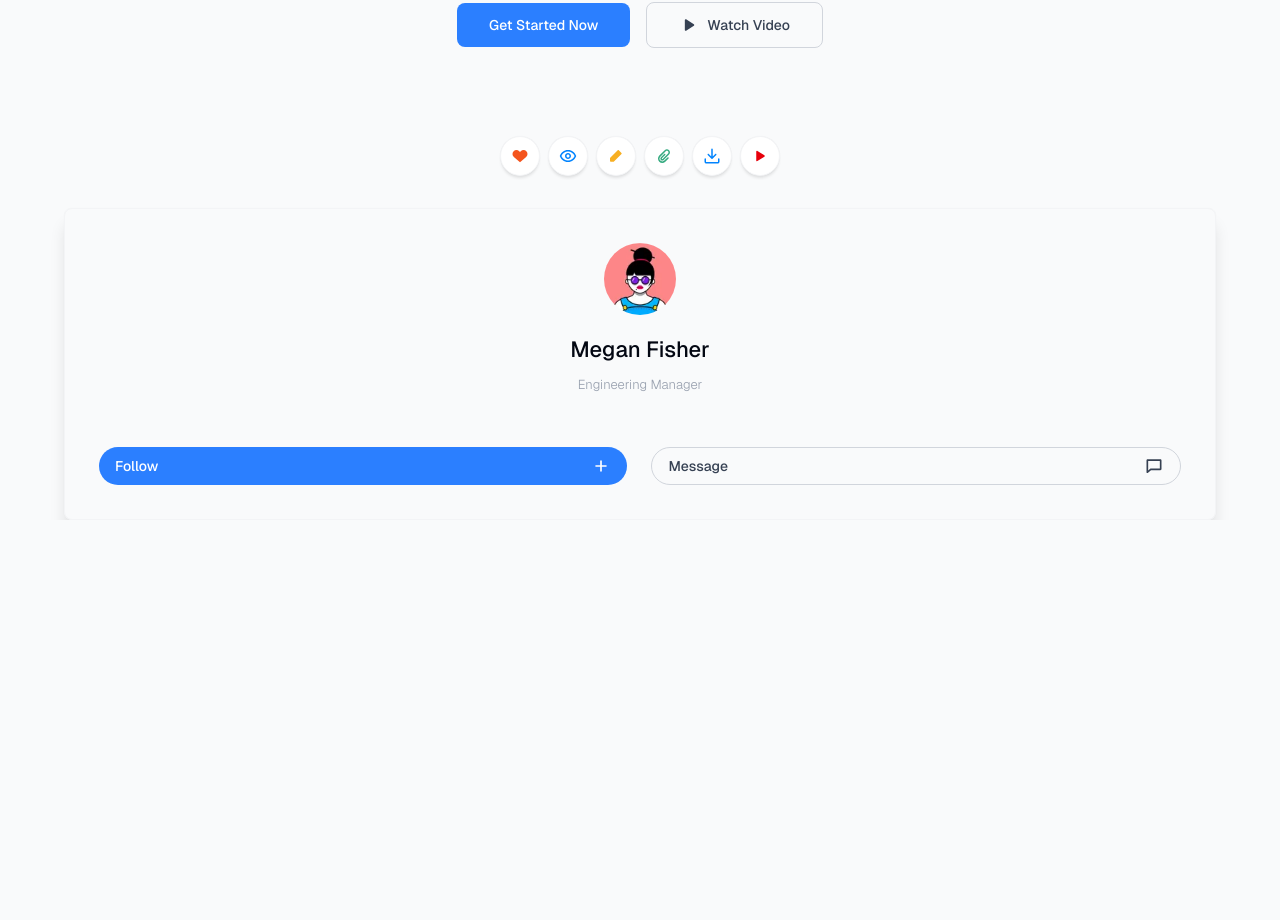
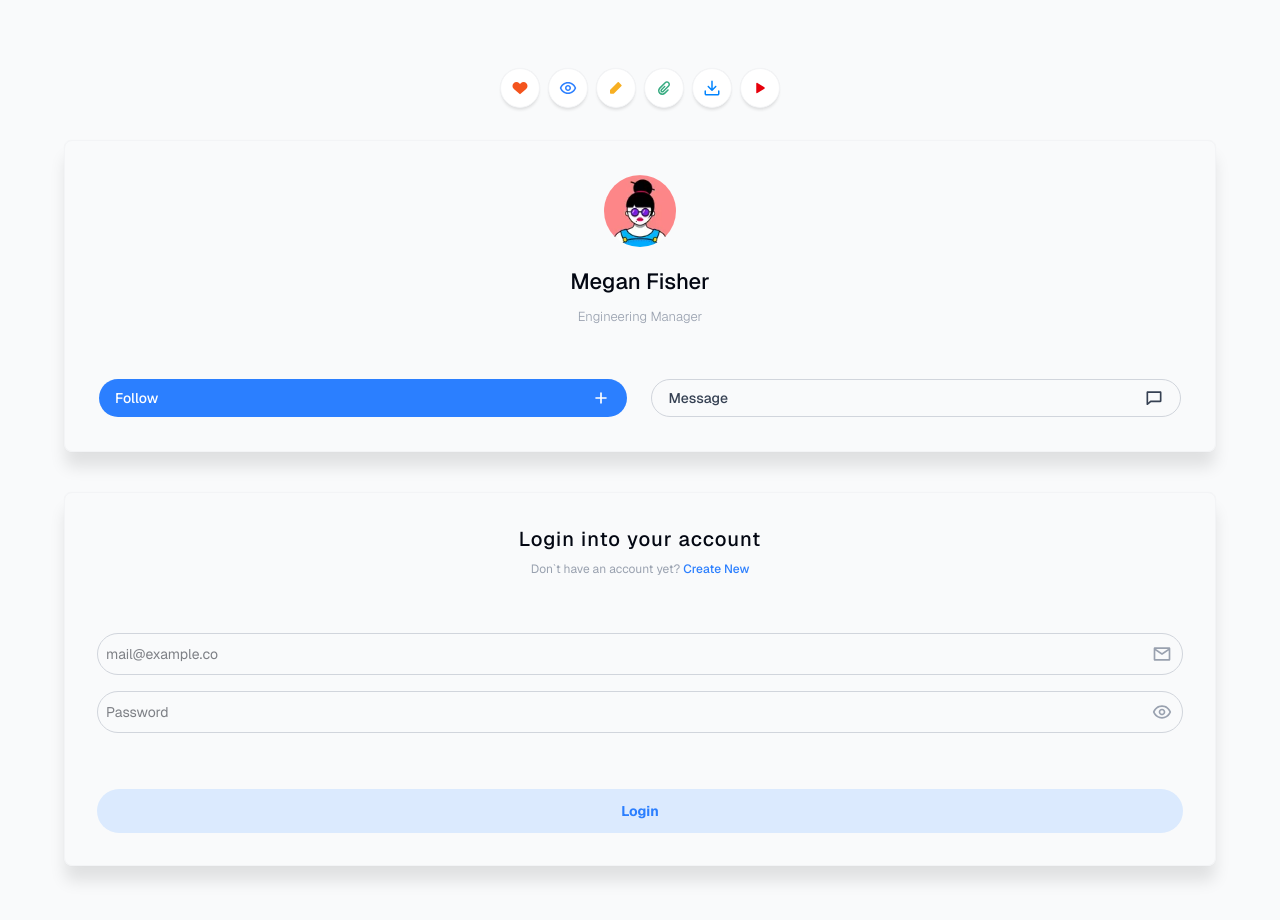
Before and after one commit to homow/atomize-design, a React (Vite) app: page / in a window 1280 px wide. Shown: the part 302-1222 px from the top of the page. Before the commit the page ends 822 px from the top, so only its background shows below. Built offline with nearby package versions, Linux system fonts and the light colour scheme.

Commit message:
create login from in HeroSection Component

```diff
--- a/src/components/icons/SvgDefs.jsx
+++ b/src/components/icons/SvgDefs.jsx
@@ -33,8 +33,6 @@ class SvgDefs extends Component {
                 {/* <=== Eye ===> */}
                 <symbol id={"Eye-icon"} viewBox="0 0 24 24">
                     <path
-                        fill="#0284FE"
-                        fillRule="evenodd"
                         d="M12,18 C15.9720575,18 18.9649443,15.8444121 20.8094763,12 C18.9649443,8.15558794 15.9720575,6 12,6 C8.02794253,6 5.03505566,8.15558794 3.19052368,12 C5.03505566,15.8444121 8.02794253,18 12,18 Z M1,12 C2.903,7.43896104 6.5,4 12,4 C17.5,4 21.097,7.43896104 23,12 C21.097,16.561039 17.5,20 12,20 C6.5,20 2.903,16.561039 1,12 Z M10,12 C10,10.8912362 10.8912362,10 12,10 C13.1087638,10 14,10.8912362 14,12 C14,13.1087638 13.1087638,14 12,14 C10.8912362,14 10,13.1087638 10,12 Z M8,12 C8,14.2133333 9.78666667,16 12,16 C14.2133333,16 16,14.2133333 16,12 C16,9.78666667 14.2133333,8 12,8 C9.78666667,8 8,9.78666667 8,12 Z"
                     />
                 </symbol>
@@ -74,6 +72,13 @@ class SvgDefs extends Component {
                         d="M19,6 L5,6 L5,17.3419209 L7.3796773,15.3936192 C7.69417855,15.1361291 8.09061112,14.9951167 8.5,14.9951167 L19,14.9951167 L19,6 Z M19.65,16.9985025 L8.4,16.9985025 L4.47616596,20.2683642 C4.09431675,20.5865718 3.52680852,20.5349802 3.20860085,20.153131 C3.0738146,19.9913875 3,19.7875079 3,19.576965 L3,5.35 C3,4.60441559 3.60441559,4 4.35,4 L19.65,4 C20.3955844,4 21,4.60441559 21,5.35 L21,15.6485025 C21,16.3940869 20.3955844,16.9985025 19.65,16.9985025 Z"
                     />
                 </symbol>
+                {/* <=== mail ===> */}
+                <symbol id={"mail-icon"} viewBox="0 0 24 24">
+                    <path
+                        fillRule="evenodd"
+                        d="M22.0001063,5.98448999 C22.0002481,5.99422236 22.0002479,6.00395091 22.0001063,6.01367238 L22.0001063,18.5 C22.0001063,19.3284271 21.3285334,20 20.5001063,20 L3.50010627,20 C2.67167915,20 2.00010627,19.3284271 2.00010627,18.5 L2.00010627,6.01367238 C1.99996468,6.00395091 1.99996447,5.99422236 2.00010627,5.98448999 L2.00010627,5.5 C2.00010627,4.67157288 2.67167915,4 3.50010627,4 L20.5001063,4 C21.3285334,4 22.0001063,4.67157288 22.0001063,5.5 L22.0001063,5.98448994 Z M4.80288191,6 L12.0001063,10.7981496 L19.1973306,6 L4.80288191,6 Z M20.0001063,7.86851709 L12.5548065,12.8320503 C12.2189071,13.0559832 11.7813055,13.0559832 11.4454061,12.8320503 L4.00010627,7.86851709 L4.00010627,18 L20.0001063,18 L20.0001063,7.86851709 Z"
+                    />
+                </symbol>
             </svg>
         )
     }
--- a/src/layout/header/Header.jsx
+++ b/src/layout/header/Header.jsx
@@ -25,7 +25,7 @@ class Header extends Component {
         const {theme} = this.state;
 
         return (
-            <header className={"py-4 bg-primary-bg text-primary-gray font-medium text-sm relative"}>
+            <header className={"fixed z-20 right-0 left-0 top-0 py-4 bg-primary-bg text-primary-gray font-medium text-sm"}>
                 <div className={"container flex items-center justify-between"}>
                     {/* <=== header logo ===> */}
                     <div>
--- a/src/layout/main/Main.jsx
+++ b/src/layout/main/Main.jsx
@@ -4,7 +4,7 @@ import HeroSection from '@/layout/main/hero-section/HeroSection.jsx';
 class Main extends Component {
     render () {
         return (
-            <main className={"pt-14"}>
+            <main className={"pt-14 mb-20"}>
                 {/* <=== hero section ===> */}
                 <HeroSection/>
             </main>
--- a/src/layout/main/hero-section/bottom-hero-section/BottomHeroSection.jsx
+++ b/src/layout/main/hero-section/bottom-hero-section/BottomHeroSection.jsx
@@ -7,12 +7,12 @@ class BottomHeroSection extends Component {
         return (
             <div className={"container mt-20"}>
                 {/* <=== user profile card ===> */}
-                <div className={""}>
+                <div>
                     <div className={"mb-8 space-x-2 text-center"}>
                         <CircleIconsBox icon={<svg className={"size-4.5"}>
                             <use href="#heart-icon"></use>
                         </svg>}/>
-                        <CircleIconsBox icon={<svg className={"size-4.5"}>
+                        <CircleIconsBox icon={<svg className={"fill-blue-500 size-4.5"}>
                             <use href="#Eye-icon"></use>
                         </svg>}/>
                         <CircleIconsBox icon={<svg className={"size-4.5"}>
@@ -31,9 +31,29 @@ class BottomHeroSection extends Component {
                     <UserProfileCard/>
                 </div>
 
-                {/* <=== hero section ===> */}
-                <div>
+                {/* <=== small login card ===> */}
+                <div className={"mt-10 shadow-rounded-box text-center p-8 space-y-14"}>
+                    <div className={"space-y-2"}>
+                        <p className={"text-xl font-medium tracking-wider"}>Login into your account</p>
+                        <p className={"text-gray-lt text-xs"}>Don`t have an account yet? <span className={"text-blue-500 font-medium cursor-pointer"}>Create New</span></p>
+                    </div>
 
+                    <div className={"flex flex-col gap-4"}>
+                        <label htmlFor={"mail-input"} className={"relative rounded-full pl-2 pr-8 py-2 border border-border-gray focus-within:border-blue-500 transition-all"}>
+                            <input placeholder={"mail@example.co"} id={"mail-input"} className={"w-full block peer outline-none grow text-sm xs:text-base placeholder:text-sm"} type="text"/>
+                            <svg className={"absolute top-1/2 -translate-1/2 right-0 size-5 fill-gray-lt"}>
+                                <use href="#mail-icon"></use>
+                            </svg>
+                        </label>
+                        <label htmlFor={"password-input"} className={"relative rounded-full pl-2 pr-8 py-2 border border-border-gray focus-within:border-blue-500 transition-all"}>
+                            <input placeholder={"Password"} id={"password-input"} className={"w-full block peer outline-none grow text-sm xs:text-base placeholder:text-sm"} type="text"/>
+                            <svg className={"absolute top-1/2 -translate-1/2 right-0 size-5 fill-gray-lt"}>
+                                <use href="#Eye-icon"></use>
+                            </svg>
+                        </label>
+                    </div>
+
+                    <button type={"button"} className={"btn-bg-blue block w-full"}>Login</button>
                 </div>
 
                 {/* <=== hero section ===> */}
--- a/src/styles/global.css
+++ b/src/styles/global.css
@@ -70,6 +70,9 @@
     .secondary-btn {
         @apply text-primary-gray border transition-all hover:bg-bg-gray-hover-lt border-border-gray  hover:border-border-gray-hover;
     }
+    .btn-bg-blue {
+        @apply bg-blue-100 dark:bg-blue-500 font-bold cursor-pointer text-blue-500 dark:text-blue-100 hover:bg-blue-200 transition-all dark:hover:bg-blue-600 text-sm rounded-full py-3 px-8;
+    }
     .shadow-rounded-box {
         @apply shadow-primary rounded-lg border border-gray-100 dark:border-gray-900;
     }
```
